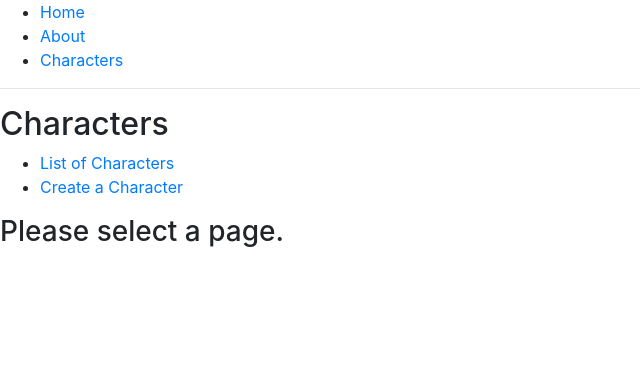
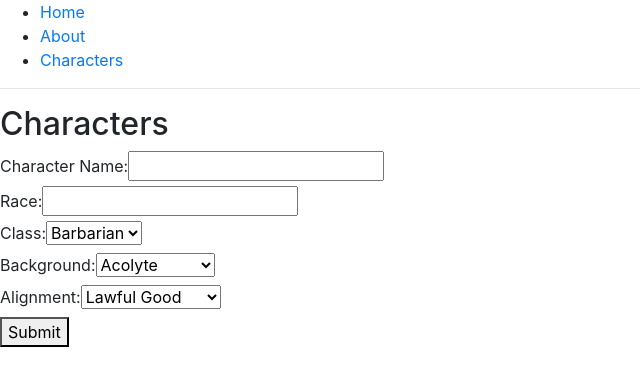
Before and after one commit to thetruetigerlily/character-app, a React (Create React App) app in the folder react-character-sheet/: page /characters in a window 1280 px wide. Shown: the top 386 px of the page, without its empty margins (0-640 px from the left). Built offline with nearby package versions, Linux system fonts and the light colour scheme.

Commit message:
created a form to submit a new character

```diff
--- a/react-character-sheet/src/screens/Characters.js
+++ b/react-character-sheet/src/screens/Characters.js
@@ -6,17 +6,68 @@ const Characters = ({ match }) => (
     <div>
         <h2>Characters</h2>
 
-        <ul>
-            <li>
-                <Link to={`${match.url}/characters`}>List of Characters</Link>
-            </li>
-            <li>
-                <Link to={`${match.url}/create`}>Create a Character</Link>
-            </li>
-        </ul>
-
-        <Route path={`${match.url}/:characterId`} component={Character} />
-        <Route exact path={match.url} render={() => <h3>Please select a page.</h3>} />
+        <form>
+            <div>
+                <label for="character_name">Character Name: </label>
+                <input type="text" name="character_name" />
+            </div>
+            <div>
+                <label for="race">Race: </label>
+                <input type="text" name="race" />
+            </div>
+            <div>
+                <label for="class">Class: </label>
+                <select name="class">
+                    <option value="barbarian">Barbarian</option>
+                    <option value="bard">Bard</option>
+                    <option value="cleric">Cleric</option>
+                    <option value="druid">Druid</option>
+                    <option value="fighter">Fighter</option>
+                    <option value="monk">Monk</option>
+                    <option value="paladin">Paladin</option>
+                    <option value="ranger">Ranger</option>
+                    <option value="rogue">Rogue</option>
+                    <option value="sorcerer">Sorcerer</option>
+                    <option value="warlock">Warlock</option>
+                    <option value="wizard">Wizard</option>
+                </select>
+            </div>
+            <div>
+                <label for="background">Background: </label>
+                <select name="background">
+                    <option value="acolyte">Acolyte</option>
+                    <option value="charlatan">Charlatan</option>
+                    <option value="criminal">Criminal</option>
+                    <option value="entertainer">Entertainer</option>
+                    <option value="folk_hero">Folk Hero</option>
+                    <option value="guild_artisan">Guild Artisan</option>
+                    <option value="hermit">Hermit</option>
+                    <option value="noble">Noble</option>
+                    <option value="outlander">Outlander</option>
+                    <option value="sage">Sage</option>
+                    <option value="sailor">Sailor</option>
+                    <option value="soldier">Soldier</option>
+                    <option value="urchin">Urchin</option>
+                </select>
+            </div>
+            <div>
+                <label for="alignment">Alignment: </label>
+                <select name="alignment">
+                    <option value="lawful_good">Lawful Good</option>
+                    <option value="lawful_neutral">Lawful Neutral</option>
+                    <option value="lawful_evil">Lawful Evil</option>
+                    <option value="neutral_good">Neutral Good</option>
+                    <option value="neutral">Neutral</option>
+                    <option value="neutral_evil">Neutral Evil</option>
+                    <option value="chaotic_good">Chaotic Good</option>
+                    <option value="chaotic_neutral">Chaotic Neutral</option>
+                    <option value="chaotic_evil">Chaotic Evil</option>
+                </select>
+            </div>
+            <div>
+                <button type="submit">Submit</button>
+            </div>
+        </form>
     </div>
 );
 
```
